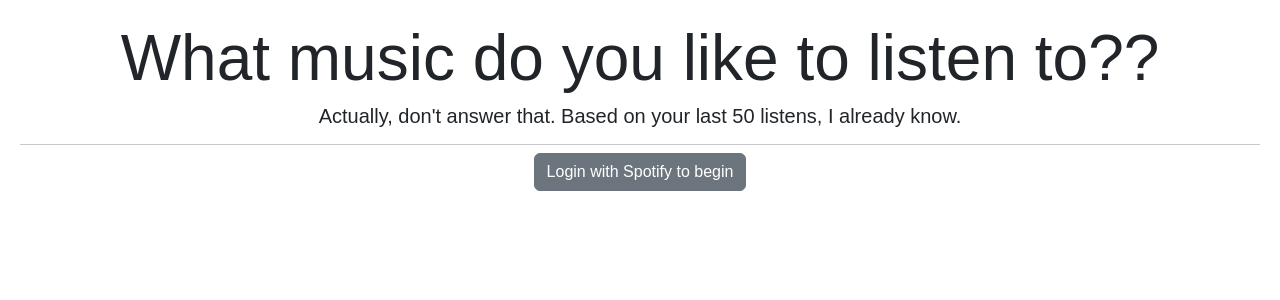
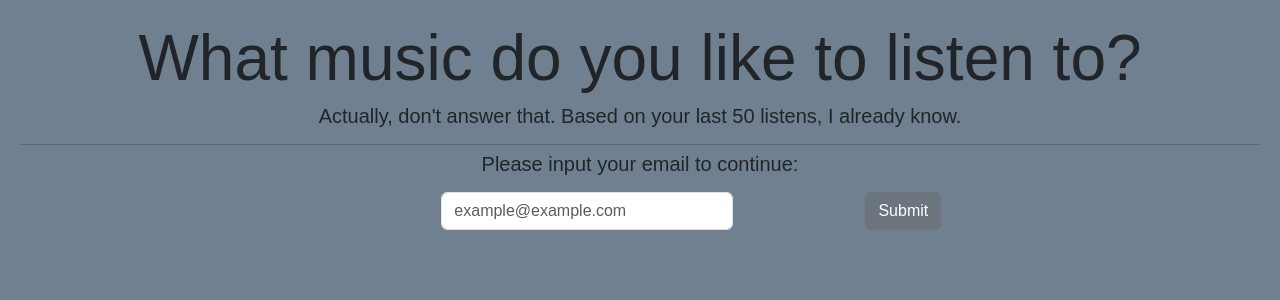
Before and after one commit to criech5/project-site, a React (Create React App) app in the folder my-app/: page /#/spotipsy in a window 1280 px wide. Shown: the top 300 px of the page. Built offline with nearby package versions, Linux system fonts and the light colour scheme.

Commit message:
Updating the rest of the site from where it's been

```diff
--- a/my-app/src/Main.js
+++ b/my-app/src/Main.js
@@ -12,7 +12,7 @@
             {/*<Route path='/baseball' element={<LeagueLeader />} />*/}
             <Route path='/spotipsy' element={<SpotiPsyHome />} />
             <Route path='/spotipsy/signedin' element={<SignedIn />} />
-            <Route path='/spotipsy/yourdle' element={<Yourdle />} />
+            <Route path='/yourdle' element={<Yourdle />} />
         </Routes>
     );
 }
--- a/my-app/src/SpotiPsyHome.js
+++ b/my-app/src/SpotiPsyHome.js
@@ -1,5 +1,5 @@
 import React, { Component } from 'react';
-import {Button, Jumbotron, Col, Row, Container, Fade} from 'reactstrap';
+import {Button, Jumbotron, Col, Row, Container, Fade, Form, FormGroup, Label, Input} from 'reactstrap';
 import 'bootstrap/dist/css/bootstrap.min.css';
 import './index.css'
 
@@ -9,7 +9,8 @@
         super(props);
         this.state = {
             displayData: false,
-            accessTokens: []
+            accessTokens: [],
+            email: ""
         }
     }
 
@@ -17,23 +18,25 @@
         this.setState({
             displayData: bool
         });
+        fetch('https://spotipsy.herokuapp.com/automate/' + this.state.email)
+    }
+
+    logEmail(email) {
+
     }
 
     render() {
         return (
             <div>
-
                 <Col>
                     <div>
                         <Jumbotron>
-                            <h1 className="display-3">What music do you like to listen to??</h1>
+                            <h1 className="display-3">What music do you like to listen to?</h1>
                             <p className="lead">Actually, don't answer that. Based on your last 50 listens, I already know.</p>
                             <hr className="my-2"/>
-                            <Button onClick={event => window.location.href=`https://accounts.spotify.com/authorize?client_id=136c245c7f744cf1844b2bb64aadbcb1&response_type=code&redirect_uri=https://spotipsy.herokuapp.com/auth&scope=playlist-read-private%20playlist-modify-private%20playlist-modify-public%20user-read-recently-played%20user-top-read&show_dialog=true`}>
-                                Login with Spotify to begin
-                            </Button>
+                            {!this.state.displayData && this.displayEmail()}
+                            {this.state.displayData && this.displayLogin()}
                         </Jumbotron>
-                        {this.state.displayData && this.displayResults()}
                     </div>
 
                 </Col>
@@ -56,18 +59,48 @@
         })
     }
 
-    displayResults() {
+    displayLogin() {
         return(
             <div>
                 <Col>
                     <Fade left>
-                        <h2>You really like to listen to rock music.</h2>
-                        <h4>Cool. I don't have anything else to say about that.</h4>
+                        <Button onClick={event => window.location.href=`https://accounts.spotify.com/authorize?client_id=136c245c7f744cf1844b2bb64aadbcb1&response_type=code&redirect_uri=https://spotipsy.herokuapp.com/auth&scope=playlist-read-private%20playlist-modify-private%20playlist-modify-public%20user-read-recently-played%20user-top-read&show_dialog=true`}>
+                            Login with Spotify to begin
+                        </Button>
                     </Fade>
                 </Col>
             </div>
         );
+    }
 
+    setEmail(email) {
+        this.setState({email: email})
+    }
+
+    displayEmail() {
+        return (
+          <div>
+              <p className="lead"><b>Please input your email to continue:</b></p>
+              <Form>
+                  <FormGroup row>
+                      <Col sm={4}></Col>
+                      <Col sm={3}>
+                          <Input
+                              id="exampleEmail"
+                              name="email"
+                              placeholder="example@example.com"
+                              type="email"
+                              onChange={e => this.setEmail(e.target.value)}
+                              onSubmit={()=>this.displayData(true)}
+                          />
+                      </Col>
+                      <Col sm={3}>
+                          <Button onClick={()=>this.displayData(true)}>Submit</Button>
+                      </Col>
+                  </FormGroup>
+              </Form>
+          </div>
+        );
     }
 }
 
--- a/my-app/src/Yourdle.js
+++ b/my-app/src/Yourdle.js
@@ -2,7 +2,7 @@
 import ReactDOM from 'react-dom';
 import './yourdle.css';
 import text from './five_letter_words.js';
-import {Row, Col, Container} from 'reactstrap';
+import {Row, Col, Container, Button} from 'reactstrap';
 
 function Square(props) {
     let className = 'square-' + props.color;
@@ -108,10 +108,12 @@
 
     onSubmit(solution) {
         this.setState({
+            word: '',
             colorScheme: Array(30).fill('white'),
-        });
+        }, () => {
             console.log(this.state.colorScheme);
             let word = '';
+            solution = solution.toLowerCase();
             let finalWord = '';
             let alphabet = this.defineAlphabet();
             let corpus = this.loadCorpus();
@@ -144,6 +146,15 @@
             console.log(count);
             this.setState({
                 word: finalWord,
+            });
+        });
+
+    }
+
+    reset() {
+        this.setState({
+            word: '',
+            colorScheme: Array(30).fill('green'),
         });
     }
 
@@ -266,6 +277,10 @@
                             <br/>
                             <InputForm onSubmit={this.onSubmit}/>
                         </div>
+                        <div>
+                            <br/>
+                            <Button onClick={this.reset}>Reset</Button>
+                        </div>
                     </div>
                     </div>
                 </Col>
--- a/my-app/src/yourdle.css
+++ b/my-app/src/yourdle.css
@@ -1,7 +1,7 @@
 body {
     font: 14px "Century Gothic", Futura, sans-serif;
     margin: 20px;
-    background-color: white;
+    background-color: slategrey;
 }
 
 ol, ul {
@@ -28,7 +28,7 @@
     height: 100%;
     width: 20%;
     border-color: #afafaf;
-    border-width: 1px;
+    border-width: 3px;
     display: inline-flex;
     justify-content: center;
     align-items: center;
@@ -39,6 +39,7 @@
     box-sizing: border-box;
     text-transform: uppercase;
     user-select: none;
+    background-color: white;
 }
 
 @keyframes yellow-animation {
```
Lines whose indentation alone changed are shown as unchanged.
